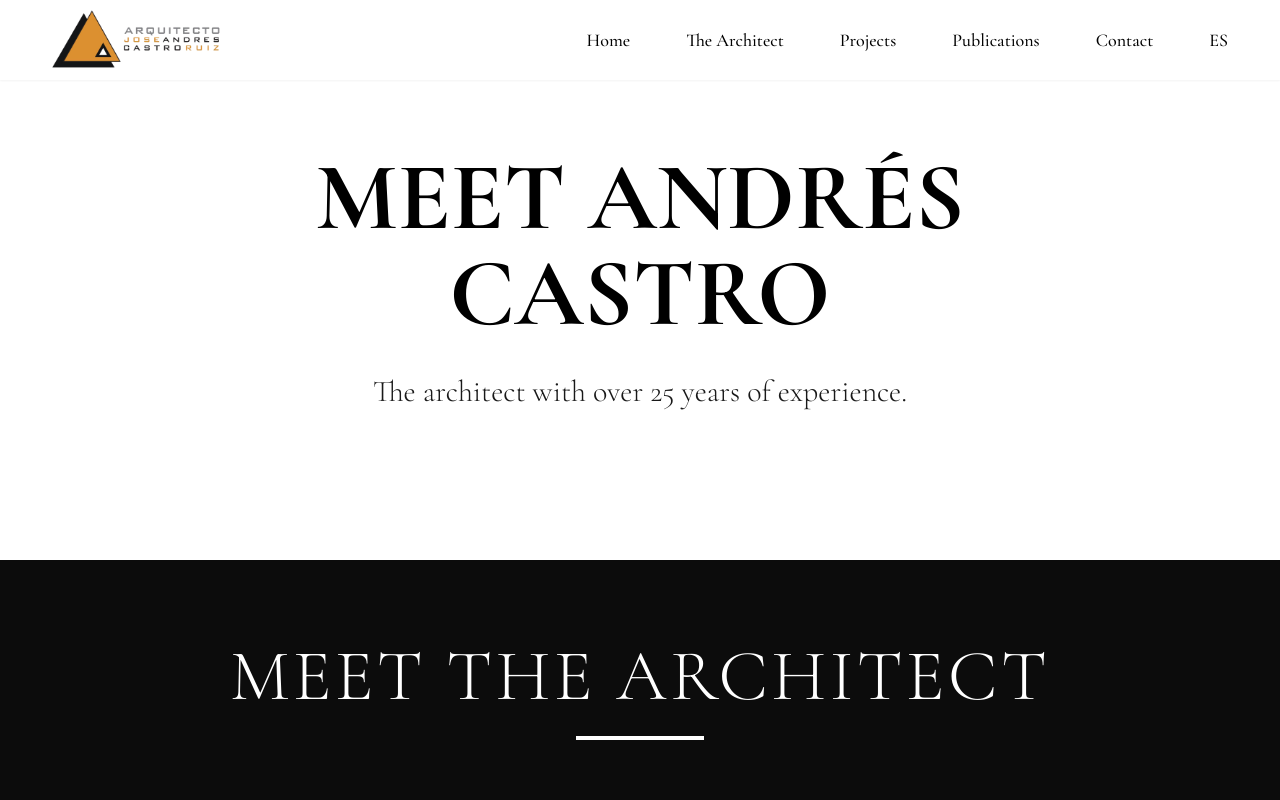
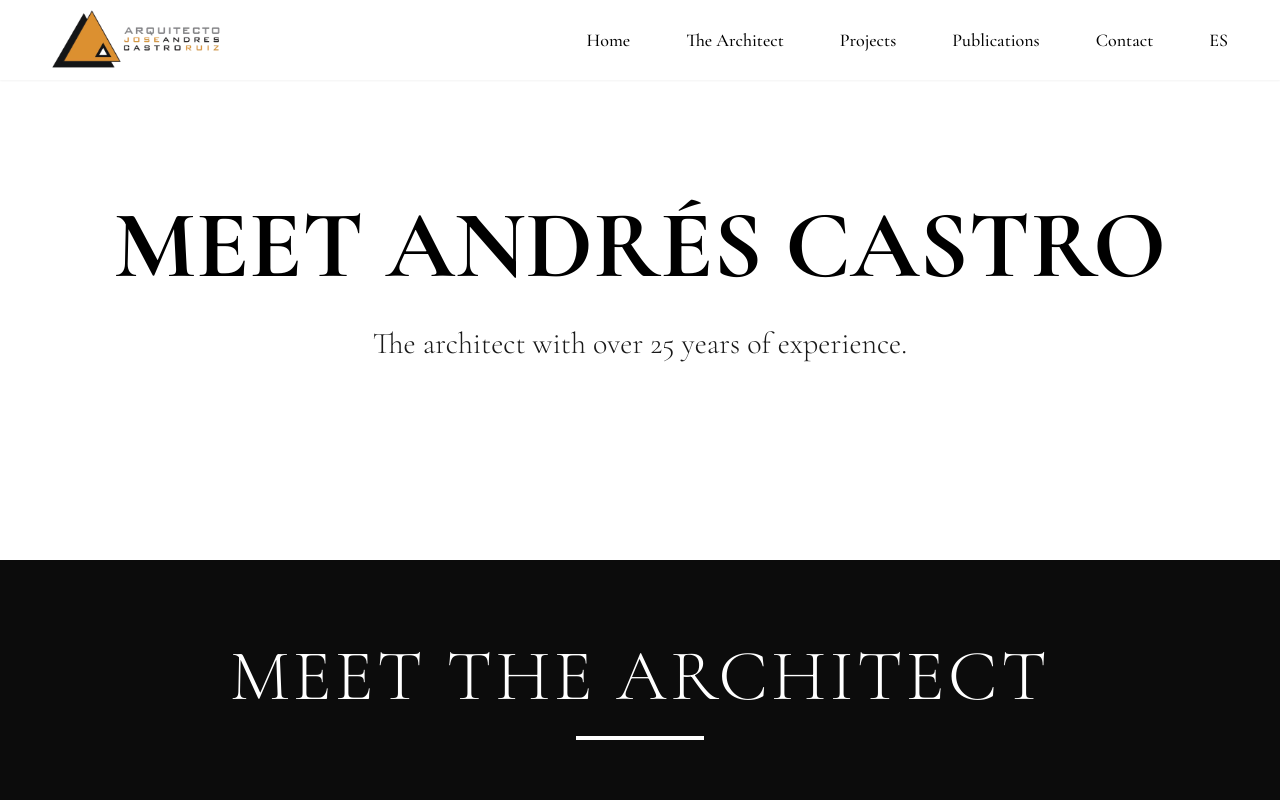
Before and after one commit to botflowlab/AndresCastroWebsite, a React (Vite) app: page /arquitecto in a window 1280 px wide. Shown: the top 800 px of the page. Built offline with nearby package versions, Linux system fonts and the light colour scheme; a web font is replaced by a local one.

Commit message:
Updated Hero.jsx

```diff
--- a/src/pages/architect/Hero.jsx
+++ b/src/pages/architect/Hero.jsx
@@ -7,7 +7,7 @@ export default function Hero() {
   return (
     <section className="relative w-full h-[70vh] overflow-hidden bg-white">
       <div className="relative h-full container mx-auto px-4 flex items-center justify-center">
-        <div className="max-w-5xl text-center">
+        <div className="max-w-6xl text-center">
           <h1 className="text-5xl md:text-7xl lg:text-8xl text-black font-bold mb-8 leading-tight">
             MEET ANDRÉS CASTRO
           </h1>
```
